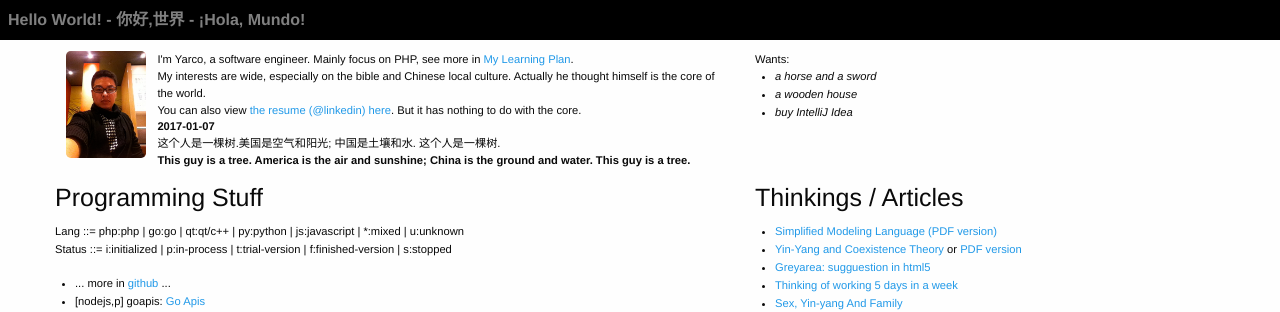
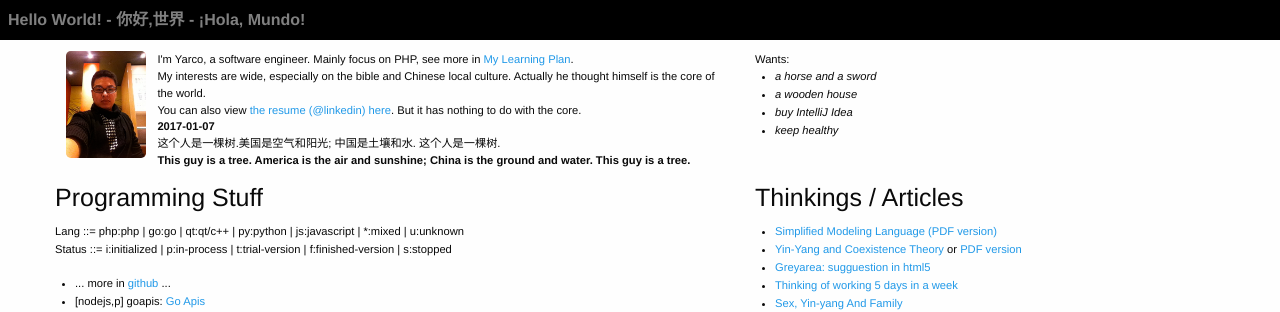
Before and after one commit to yarcowang/yarcowang.github.io, a Jekyll site: the page built from index.html, in a window 1280 px wide. Shown: the top 312 px of the page. Built offline with Jekyll 4.4.1, drawn with Linux system fonts in a browser that asks for light colours.

Commit message:
as before

```diff
--- a/index.html
+++ b/index.html
@@ -16,6 +16,7 @@ layout: page
 					<li><i>a horse and a sword</i></li>
 					<li><i>a wooden house</i></li>
 					<li><i>buy IntelliJ Idea</i></li>
+					<li><i>keep healthy</i></li>
 				</ul>
 			</div>
 		</div>
```
